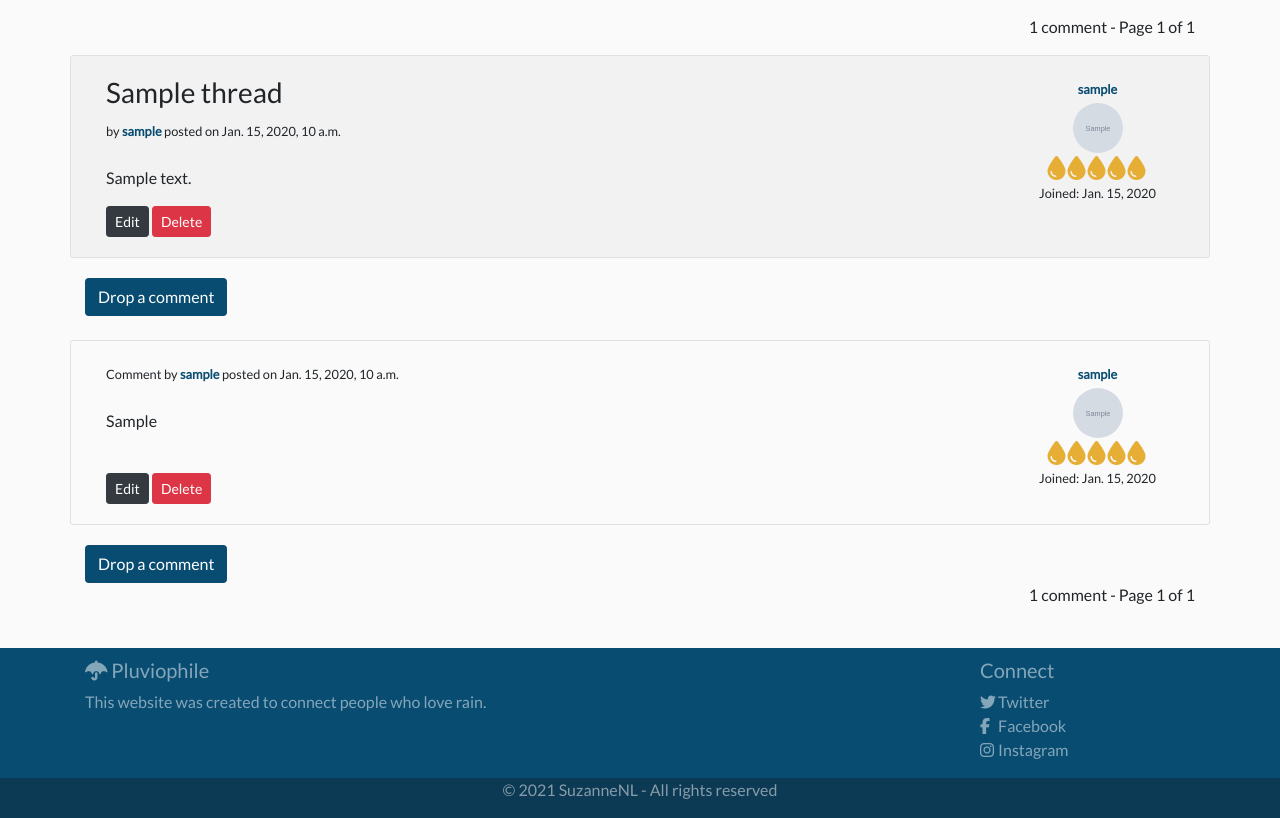
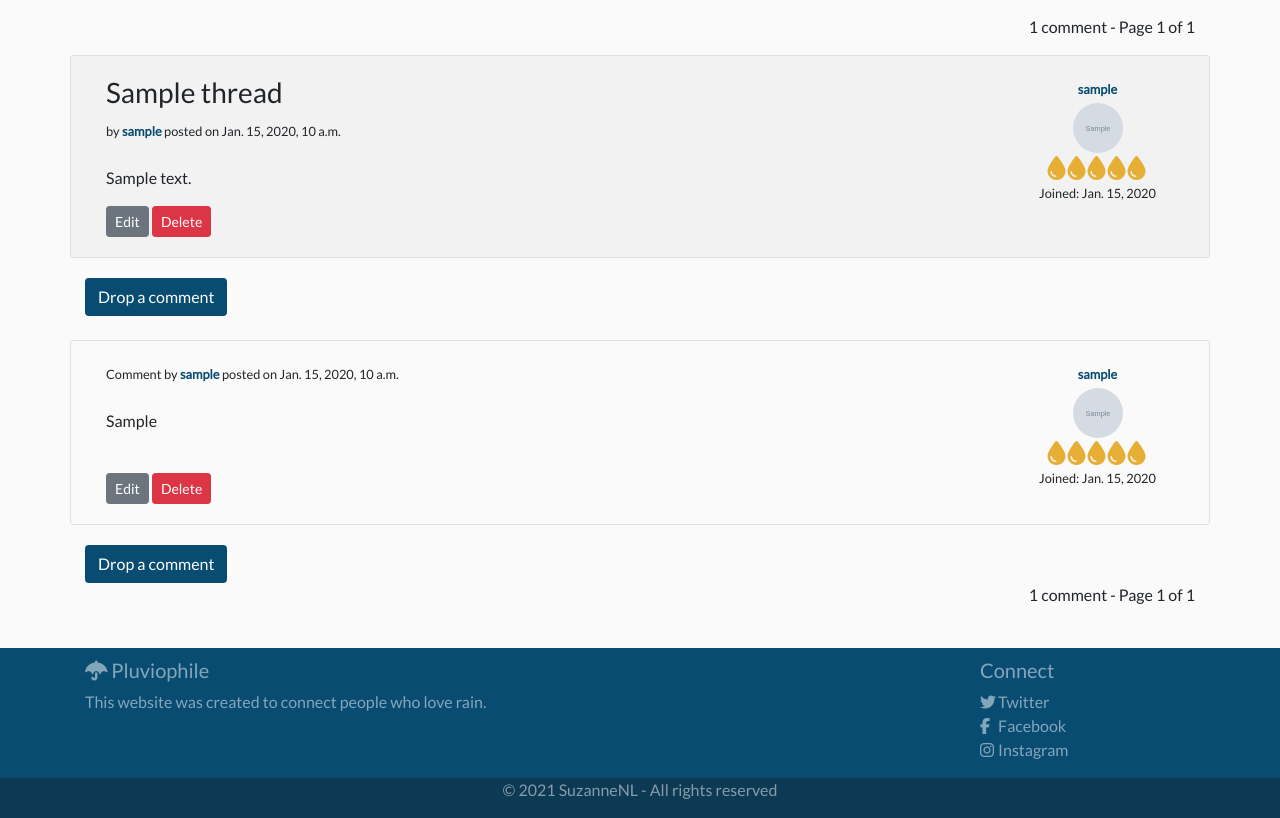
Before and after one commit to SuzanneNL/pluviophile, a Django app: page /forum/thread/1 in a window 1280 px wide. Shown: the part 56-874 px from the top of the page. Run offline with Django 3.2, Linux system fonts and the light colour scheme; a user stored in the database is signed in; tables that the repository leaves empty hold one stand-in row (values such as "Sample post"); grey boxes marked "Sample" are stand-in pictures; some libraries are stand-ins or nearby versions.

Commit message:
Update button colors

```diff
--- a/blog/templates/blog/blog_post.html
+++ b/blog/templates/blog/blog_post.html
@@ -38,7 +38,7 @@
                     <p class="blog-post-section">{{ blogpost.body_part_3|safe }}</p>
                 {% endif %}
                 {% if request.user.is_superuser %}
-                <a href="{% url 'edit_blog_post' blogpost.pk %}" class="btn btn-dark">Edit blog post</a>
+                <a href="{% url 'edit_blog_post' blogpost.pk %}" class="btn btn-secondary">Edit blog post</a>
                 <a href="{% url 'delete_blog_post' blogpost.pk %}" class="btn btn-danger">Delete blog post</a>
                 {% endif %}
                 <hr>
--- a/forum/templates/forum/add_comment.html
+++ b/forum/templates/forum/add_comment.html
@@ -13,8 +13,8 @@
                 <form method="POST">
                     {% csrf_token %}
                     {{ form|crispy }}
-                    <button class="btn btn-dark" type="submit">Add comment</button>
                     <a class="btn btn-secondary" href="{{ view.get_success_url }}">Cancel</a>
+                    <button class="btn btn-blue" type="submit">Add comment</button>
                 </form>
             </div>
         </div>
--- a/forum/templates/forum/edit_comment.html
+++ b/forum/templates/forum/edit_comment.html
@@ -13,8 +13,8 @@
                 <form method="POST">
                     {% csrf_token %}
                     {{ form|crispy }}
-                    <button class="btn btn-dark" type="submit">Edit comment</button>
                     <a class="btn btn-secondary" href="{{ view.get_success_url }}">Cancel</a>
+                    <button class="btn btn-blue" type="submit">Edit comment</button>
                 </form>
             </div>
         </div>
--- a/forum/templates/forum/edit_thread.html
+++ b/forum/templates/forum/edit_thread.html
@@ -13,8 +13,8 @@
                 <form method="POST">
                     {% csrf_token %}
                     {{ form|crispy }}
-                    <button class="btn btn-dark" type="submit">Edit thread</button>
                     <a class="btn btn-secondary" href="{% url 'thread' thread.pk %}">Cancel</a>
+                    <button class="btn btn-blue" type="submit">Edit thread</button>
                 </form>
             </div>
         </div>
--- a/forum/templates/forum/start_thread.html
+++ b/forum/templates/forum/start_thread.html
@@ -13,8 +13,8 @@
                 <form method="POST">
                     {% csrf_token %}
                     {{ form|crispy }}
-                    <button class="btn btn-dark" type="submit">Start thread</button>
                     <a class="btn btn-secondary" href="{% url 'forum' %}">Cancel</a>
+                    <button class="btn btn-blue" type="submit">Start thread</button>
                 </form>
             </div>
         </div>
--- a/forum/templates/forum/thread.html
+++ b/forum/templates/forum/thread.html
@@ -45,7 +45,7 @@
                 <br>
                 <p>{{ thread.description }}</p>
                 {% if request.user == thread.creator %}
-                <a href="{% url 'edit_thread' thread.pk %} " class="btn btn-dark btn-sm">Edit</a>
+                <a href="{% url 'edit_thread' thread.pk %} " class="btn btn-secondary btn-sm">Edit</a>
                 <a href="{% url 'delete_thread' thread.pk %} " class="btn btn-danger btn-sm">Delete</a>
                 {% endif %}
             </div>
@@ -102,7 +102,7 @@
                         <h3 class="card-text">{{ thread.title }}</h3>
                         <p class="card-text">{{ thread.description }}</p>
                         {% if request.user == thread.creator %}
-                        <a href="{% url 'edit_thread' thread.pk %} " class="btn btn-dark btn-sm">Edit</a>
+                        <a href="{% url 'edit_thread' thread.pk %} " class="btn btn-secondary btn-sm">Edit</a>
                         <a href="{% url 'delete_thread' thread.pk %} " class="btn btn-danger btn-sm">Delete</a>
                         {% endif %}
                     </div>
@@ -145,7 +145,7 @@
                         <p>{{ comment.post }}</p>
                         {% if request.user == comment.creator %}
                         <br>
-                        <a href="{% url 'edit_comment' comment.pk %}?next={{ request.path }}" class="btn btn-dark btn-sm">Edit</a>
+                        <a href="{% url 'edit_comment' comment.pk %}?next={{ request.path }}" class="btn btn-secondary btn-sm">Edit</a>
                         <a href="{% url 'delete_comment' comment.pk %}?next={{ request.path }}" class="btn btn-danger btn-sm">Delete</a>
                         {% endif %}
                     </div>
@@ -204,7 +204,7 @@
                             <p class="card-text">{{ comment.post }}</p>
                             {% if request.user == comment.creator %}
                             <br>
-                            <a href="{% url 'edit_comment' comment.pk %}?next={{ request.path }}" class="btn btn-dark btn-sm">Edit</a>
+                            <a href="{% url 'edit_comment' comment.pk %}?next={{ request.path }}" class="btn btn-secondary btn-sm">Edit</a>
                             <a href="{% url 'delete_comment' comment.pk %}?next={{ request.path }}" class="btn btn-danger btn-sm">Delete</a>
                             {% endif %}
                         </div>
```
